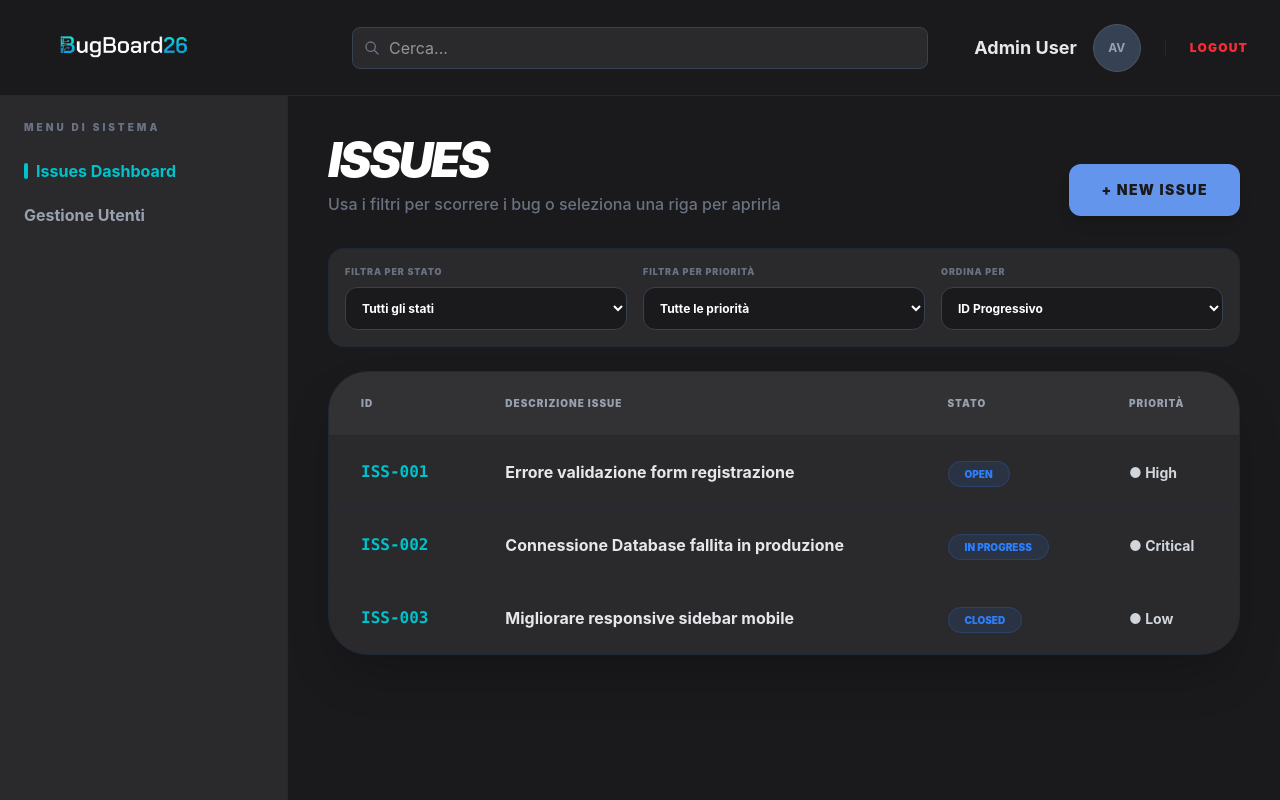
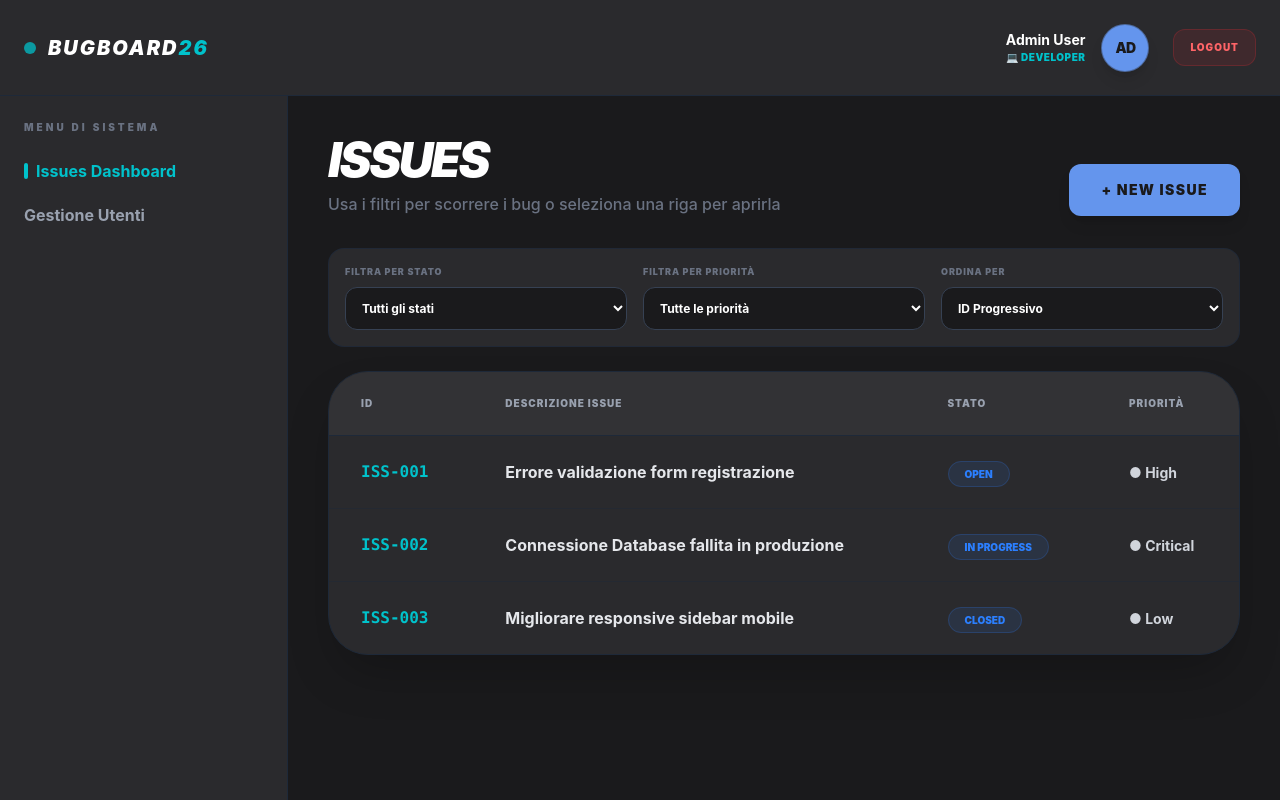
Before and after one commit to AstralMercy/BugBoard26, a React (Vite) app: page /home in a window 1280 px wide. Built offline with nearby package versions, Linux system fonts and the light colour scheme; the HTML template or start-up script is replaced by a standard one.

Commit message:
API foundation: update navigation bar

```diff
--- a/src/components/Navbar.jsx
+++ b/src/components/Navbar.jsx
@@ -1,70 +1,71 @@
 import React from 'react';
-import { Link, useNavigate } from 'react-router-dom';
+import { useNavigate } from 'react-router-dom';
 
 const Navbar = ({ isLoggedIn, userName }) => {
   const navigate = useNavigate();
 
+  // Recuperiamo l'oggetto utente completo per estrarre Nome e Cognome reali
+  const loggedUser = JSON.parse(localStorage.getItem('user')) || {};
+
   const handleLogout = () => {
+    // Pulisce la sessione e reindirizza al login
     localStorage.removeItem('token');
+    localStorage.removeItem('user');
     navigate('/login');
   };
 
+  // --- LOGICA ESTRATTIVA PER LE INIZIALI ---
+  const getInitials = () => {
+    if (loggedUser.nome && loggedUser.cognome) {
+      return `${loggedUser.nome[0]}${loggedUser.cognome[0]}`.toUpperCase();
+    }
+    if (userName) {
+      return userName.slice(0, 2).toUpperCase();
+    }
+    return '??';
+  };
+
   return (
-    <nav className="flex items-center justify-between px-4 md:px-8 h-20 md:h-24 bg-[#1a1a1c] border-b border-gray-800 w-full sticky top-0 z-50">
+    <nav className="bg-[#2a2a2d] border-b border-gray-800 px-6 py-4 flex justify-between items-center h-24 shrink-0 shadow-md">
 
-      {/* LOGO - Più piccolo su mobile (h-8) */}
-      <div className="flex items-center shrink-0 z-10">
-        <Link to={isLoggedIn ? "/home" : "/login"}>
-          <img
-            src="/src/assets/BugBoard26.png"
-            alt="BugBoard26"
-            className="h-8 md:h-14 object-contain transition-transform"
-          />
-        </Link>
+      {/* BRAND LOGO */}
+      <div className="flex items-center gap-3">
+        <div className="w-3 h-3 bg-[#00c2cb] rounded-full animate-pulse"></div>
+        <span className="text-xl font-black uppercase tracking-widest italic text-white">
+          BugBoard<span className="text-[#00c2cb]">26</span>
+        </span>
       </div>
 
+      {/* BLOCCO PROFILO E LOGOUT */}
       {isLoggedIn && (
-        <>
-          {/* RICERCA - La rendiamo invisibile sotto i 450px o molto piccola */}
-          <div className="absolute left-1/2 -translate-x-1/2 w-full max-w-[140px] xs:max-w-[200px] sm:max-w-xs lg:max-w-xl">
-            <div className="relative">
-              <span className="absolute inset-y-0 left-0 flex items-center pl-3">
-                <svg className="w-4 h-4 text-gray-500" fill="none" stroke="currentColor" viewBox="0 0 24 24">
-                  <path strokeLinecap="round" strokeLinejoin="round" strokeWidth="2" d="M21 21l-6-6m2-5a7 7 0 11-14 0 7 7 0 0114 0z" />
-                </svg>
+        <div className="flex items-center gap-4">
+
+          {/* Dettagli testuali dell'utente (Invisibili su smartphone piccoli) */}
+          <div className="hidden sm:flex flex-col text-right">
+            <span className="text-sm font-bold text-white">
+              {loggedUser.nome && loggedUser.cognome
+                ? `${loggedUser.nome} ${loggedUser.cognome}`
+                : userName}
             </span>
-              <input
-                type="text"
-                placeholder="Cerca..."
-                className="w-full py-2 pl-9 pr-2 bg-[#2a2a2d] border border-gray-700 rounded-lg text-[10px] md:text-base text-white focus:outline-none focus:border-[#00c2cb]"
-              />
-            </div>
+            <span className="text-[10px] font-black uppercase tracking-wider text-[#00c2cb]">
+              {loggedUser.role === 'admin' ? '🛡️ Admin' : '💻 Developer'}
+            </span>
           </div>
 
-          {/* AREA UTENTE - Compatta per mobile */}
-          <div className="flex items-center gap-2 md:gap-6 shrink-0 z-10">
-            <div className="flex items-center gap-2 md:gap-4">
-
-              {/* Nome utente: nascosto SEMPRE su mobile, appare solo da tablet (md) in su */}
-              <span className="text-gray-200 font-bold text-sm md:text-lg hidden md:block">
-                {userName || 'Admin'}
-              </span>
-
-              {/* Avatar: più piccolo su mobile */}
-              <div className="w-8 h-8 md:w-12 md:h-12 bg-gray-700 rounded-full border border-gray-600 flex items-center justify-center text-[8px] md:text-xs text-gray-400 font-bold">
-                 AV
+          {/* CERCHIO DINAMICO CON INIZIALI RIGIDE */}
+          <div className="w-12 h-12 rounded-full bg-[#6495ED] text-[#1a1a1c] flex items-center justify-center font-black text-sm border border-gray-700/50 shadow-lg select-none tracking-tighter">
+            {getInitials()}
           </div>
 
-              {/* Logout: Solo testo piccolo su mobile */}
+          {/* PULSANTE LOGOUT */}
           <button
             onClick={handleLogout}
-                className="ml-1 md:ml-2 text-red-500 hover:text-red-400 font-black uppercase text-[9px] md:text-xs tracking-tighter md:tracking-widest transition-colors border-l border-gray-800 pl-2 md:pl-6"
+            className="ml-2 text-[10px] font-black uppercase tracking-widest text-red-400 hover:text-red-500 transition-colors bg-red-500/10 hover:bg-red-500/20 px-4 py-2.5 rounded-xl border border-red-500/20"
           >
             Logout
           </button>
+
         </div>
-          </div>
-        </>
       )}
     </nav>
   );
```
Lines whose indentation alone changed are shown as unchanged.
